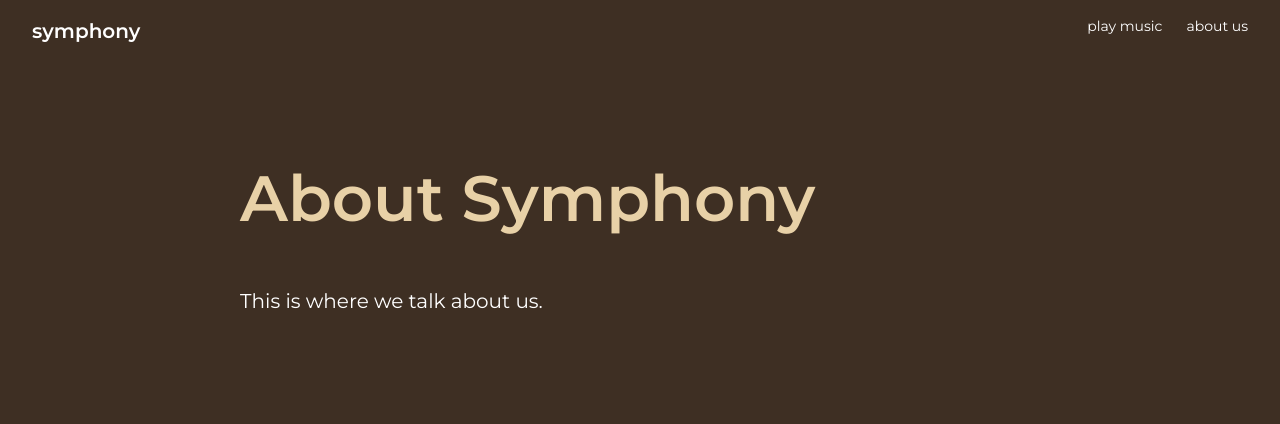
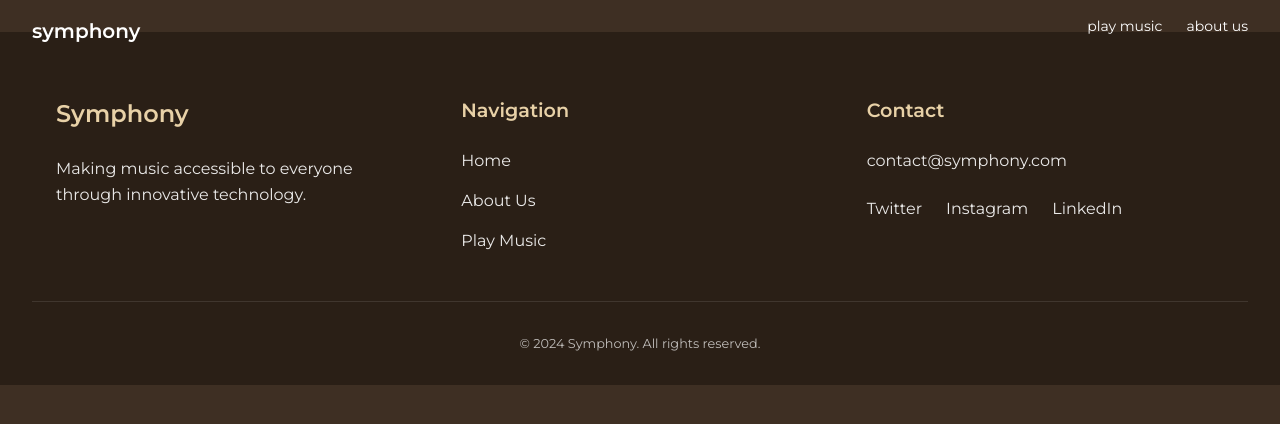
Before and after one commit to akshitasure12/symphony, a Next.js app in the folder frontend/: page /aboutus in a window 1280 px wide. Shown: the top 424 px of the page. Built offline with nearby package versions, Linux system fonts and the light colour scheme.

Commit message:
Added a footer to about us

```diff
--- a/frontend/app/aboutus/page.tsx
+++ b/frontend/app/aboutus/page.tsx
@@ -2,6 +2,7 @@ import React from 'react';
 import { Montserrat } from 'next/font/google';
 import styles from '../styles/aboutPage.module.css';
 import Header from '../components/Header';
+import Footer from '../components/Footer';
 
 const montserrat = Montserrat({
   subsets: ['latin'],
@@ -12,14 +13,7 @@ export default function About() {
   return (
     <main className={`${styles.container} ${montserrat.className}`}>
       <Header />
-      <section className={styles.aboutSection}>
-        <div className={styles.content}>
-          <h1 className={styles.heading}>About Symphony</h1>
-          <div className={styles.description}>
-            This is where we talk about us.
-          </div>
-        </div>
-      </section>
+      <Footer />
     </main>
   );
 }
--- a/frontend/app/components/icons.tsx
+++ b/frontend/app/components/icons.tsx
@@ -101,7 +101,7 @@ export const LeftSquiggle = (props: React.SVGProps<SVGSVGElement>) => (
     <defs>
       <linearGradient id="paint0_linear_26_59" x1="693" y1="102.203" x2="1" y2="102.203" gradientUnits="userSpaceOnUse">
       <stop stopColor="#E8D1A7"/>
-      <stop offset="1" stop-color="#482E1D"/>
+      <stop offset="1" stopColor="#482E1D"/>
       </linearGradient>
     </defs>
   </svg>
```
